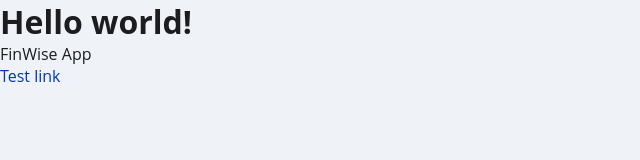
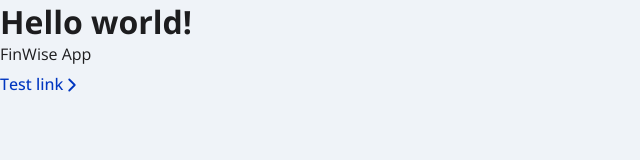
Before and after one commit to FinnieRyan/IP3-Banking-App-project, a React (Create React App) app in the folder frontend/: page / in a window 1280 px wide. Shown: the top 160 px of the page, without its empty margins (0-640 px from the left). Built offline with nearby package versions, Linux system fonts and the light colour scheme.

Commit message:
UI: added link componenet

```diff
--- a/frontend/package.json
+++ b/frontend/package.json
@@ -9,6 +9,8 @@
     "polished": "^4.3.1",
     "react": "^18.3.1",
     "react-dom": "^18.3.1",
+    "react-icons": "^5.2.1",
+    "react-router-dom": "^6.23.1",
     "react-scripts": "5.0.1",
     "styled-components": "^6.1.11",
     "web-vitals": "^2.1.4"
--- a/frontend/public/index.html
+++ b/frontend/public/index.html
@@ -1,14 +1,17 @@
 <!DOCTYPE html>
 <html lang="en">
+
 <head>
   <meta charset="utf-8" />
   <link rel="icon" href="%PUBLIC_URL%/favicon.ico" />
   <meta name="viewport" content="width=device-width, initial-scale=1" />
   <meta name="theme-color" content="#000000" />
-    <meta
-      name="description"
-      content="Web site created using create-react-app"
-    />
+  <meta name="description" content="Web site created using create-react-app" />
+  <link rel="preconnect" href="https://fonts.googleapis.com">
+  <link rel="preconnect" href="https://fonts.gstatic.com" crossorigin>
+  <link
+    href="https://fonts.googleapis.com/css2?family=Open+Sans:ital,wdth,wght@0,75..100,300..800;1,75..100,300..800&display=swap"
+    rel="stylesheet">
   <link rel="apple-touch-icon" href="%PUBLIC_URL%/logo192.png" />
   <!--
       manifest.json provides metadata used when your web app is installed on a
@@ -26,6 +29,7 @@
     -->
   <title>React App</title>
 </head>
+
 <body>
   <noscript>You need to enable JavaScript to run this app.</noscript>
   <div id="root"></div>
@@ -40,4 +44,5 @@
       To create a production bundle, use `npm run build` or `yarn build`.
     -->
 </body>
+
 </html>
--- a/frontend/src/App.js
+++ b/frontend/src/App.js
@@ -1,16 +1,23 @@
+import { BrowserRouter as Router, Routes, Route } from 'react-router-dom';
 import { ThemeProvider } from 'styled-components';
 
 // STYLES
 import { GlobalStyles } from './styles/GlobalStyles';
 import { theme } from './styles/Theme';
 
+import { Link } from './components/Link/Link';
+
 export const App = () => {
   return (
     <ThemeProvider theme={theme}>
       <GlobalStyles />
-      <h1>Hello world!</h1>
-      <p>FinWise App</p>
-      <a>Test link</a>
+      <Router>
+        {/* <Routes> */}
+        <h1>Hello world!</h1>
+        <p>FinWise App</p>
+        <Link>Test link</Link>
+        {/* </Routes> */}
+      </Router>
     </ThemeProvider>
   );
 };
--- /dev/null
+++ b/frontend/src/components/Link/Link.js
@@ -0,0 +1,33 @@
+// ICONS
+import { FiExternalLink } from 'react-icons/fi';
+import { FiChevronRight, FiChevronLeft } from 'react-icons/fi';
+
+// STYLES
+import { LinkContainer, LinkText } from './Link.style';
+
+export const Link = ({ children, location, backLink, isExternal, inline }) => {
+  return (
+    <>
+      {isExternal ? (
+        <LinkContainer to={location} target="_blank" rel="noreferrer" inline={inline}>
+          <FiExternalLink style={{ fontSize: '18px' }} />
+          <LinkText> {children}</LinkText>
+        </LinkContainer>
+      ) : (
+        <LinkContainer to={location} inline={inline}>
+          {backLink ? (
+            <LinkText>
+              {!inline && <FiChevronLeft style={{ fontSize: '22px', verticalAlign: '-20%', marginLeft: '-2px' }} />}
+              {children}
+            </LinkText>
+          ) : (
+            <LinkText>
+              {children}
+              {!inline && <FiChevronRight style={{ fontSize: '22px', verticalAlign: '-20%', marginLeft: '-2px' }} />}
+            </LinkText>
+          )}
+        </LinkContainer>
+      )}
+    </>
+  );
+};
--- /dev/null
+++ b/frontend/src/components/Link/Link.style.js
@@ -0,0 +1,16 @@
+import { Link } from 'react-router-dom';
+import styled from 'styled-components';
+
+export const LinkContainer = styled(Link)`
+  display: ${({ inline }) => (inline ? 'inline-flex' : 'flex')};
+  align-items: center;
+  gap: 5px;
+  margin: 0.5rem 0;
+  white-space: nowrap;
+  width: fit-content;
+`;
+
+export const LinkText = styled.span`
+  font-size: 16px;
+  font-weight: ${({ theme }) => theme.fonts.weights.medium};
+`;
--- a/frontend/src/styles/Theme.js
+++ b/frontend/src/styles/Theme.js
@@ -25,7 +25,7 @@ export const theme = {
     },
     weights: {
       light: '200',
-      normal: '300',
+      normal: '400',
       medium: '500',
       bold: '600',
     },
```
Also changed, not shown: 1 other file (tests, documents, lock files or other folders). Lines whose indentation alone changed are shown as unchanged.
